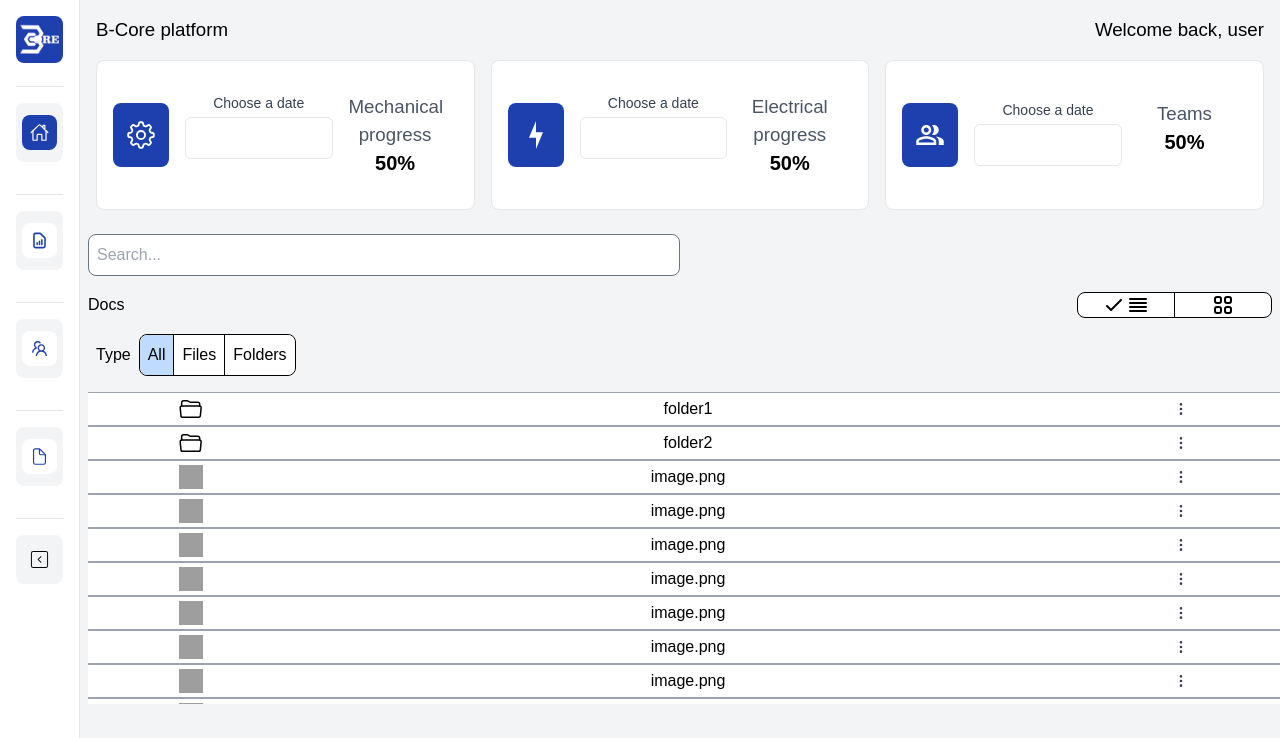
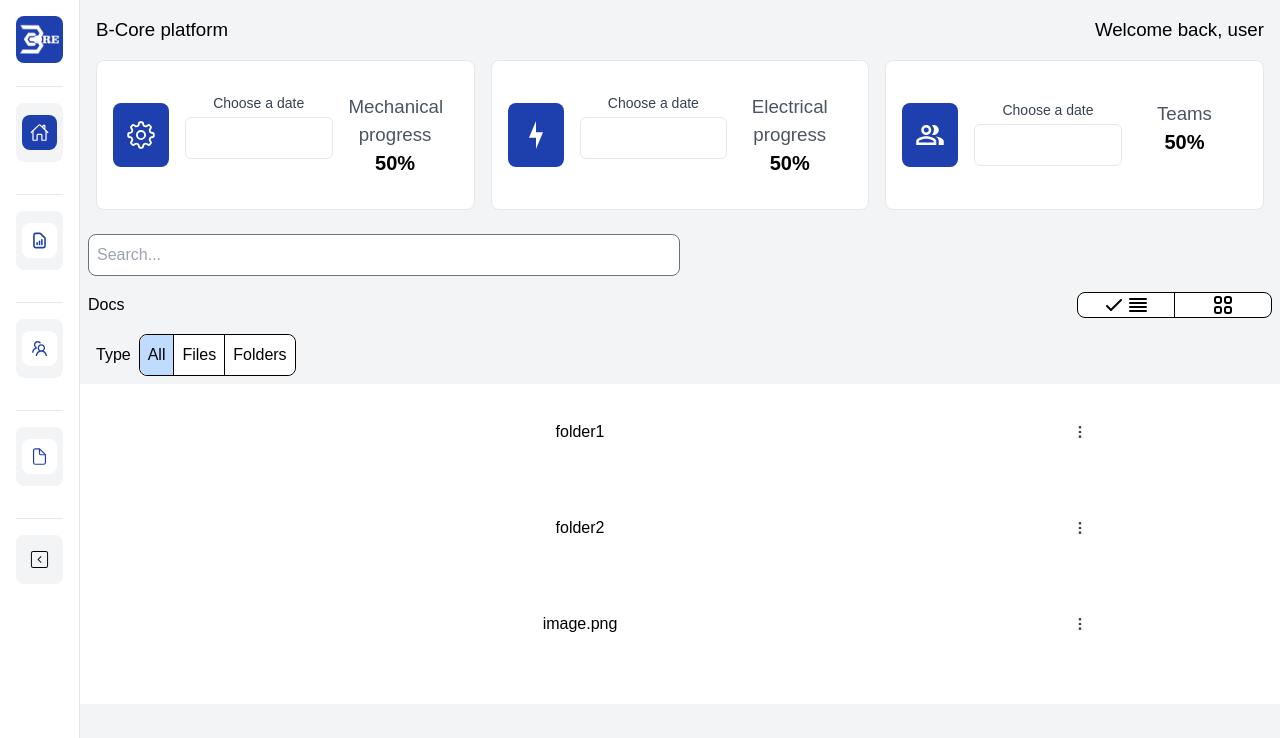
Before and after one commit to LMartin1998/BCorePlatform-Deploy, a Next.js app: page /docs in a window 1280 px wide. Shown: the top 738 px of the page. Built offline with nearby package versions, Linux system fonts and the light colour scheme; grey boxes are pictures that could not be loaded.

Commit message:
ow height

```diff
--- a/src/app/Components/files/ShowFiles.jsx
+++ b/src/app/Components/files/ShowFiles.jsx
@@ -26,46 +26,59 @@ export default function ShowFiles({ filesList, updateFiles }) {
     };
   }, []);
 
+  // const renderFiles = () => {
+  //   return filesList.map((file) => (
+  //     <div
+  //       className={`${
+  //         design == 1
+  //           ? "w-52 h-52 flex flex-col border rounded-lg justify-center"
+  //           : "h-12 w-full flex border-t border-b"
+  //       } items-center select-none border-gray-400
+  //       ${
+  //         open === file.id
+  //           ? "bg-blue-200 hover:none"
+  //           : "bg-white hover:bg-gray-100"
+  //       }
+  //       `}
+  //       key={file.id}
+  //       id={file.id}
+  //       onClick={updateOpen}
+  //       onDoubleClick={updateFiles}
+  //     >
+  //       {file.isFolder ? (
+  //         <div
+  //           className={`flex justify-center items-center m-1 ${
+  //             design == 1 ? "h-32 w-2/5" : "h-6 w-1/6"
+  //           }`}
+  //         >
+  //           <IoFolderOpenOutline className="w-full h-full"></IoFolderOpenOutline>
+  //         </div>
+  //       ) : (
+  //         <div
+  //           className={`flex justify-center items-center m-1 ${
+  //             design == 1 ? "h-32 w-2/5" : "h-6 w-1/6"
+  //           }`}
+  //         >
+  //           <img
+  //             className={`${design == 1 ? "size-24" : "size-6"}`}
+  //             src={file.imageLink}
+  //             alt={file.fileName}
+  //           />
+  //         </div>
+  //       )}
+  //       <div className="flex justify-center w-2/3">
+  //         <p>{file.fileName}</p>
+  //       </div>
+  //       <DropdrownFiles id={file.id}></DropdrownFiles>
+  //     </div>
+  //   ));
+  // };
   const renderFiles = () => {
     return filesList.map((file) => (
       <div
-        className={`${
-          design == 1
-            ? "w-52 h-52 flex flex-col border rounded-lg justify-center"
-            : "h-12 w-full flex border-t border-b"
-        } items-center select-none border-gray-400
-        ${
-          open === file.id
-            ? "bg-blue-200 hover:none"
-            : "bg-white hover:bg-gray-100"
-        }
-        `}
+        className="h-24 w-full flex items-center justify-center bg-white"
         key={file.id}
-        id={file.id}
-        onClick={updateOpen}
-        onDoubleClick={updateFiles}
       >
-        {file.isFolder ? (
-          <div
-            className={`flex justify-center items-center m-1 ${
-              design == 1 ? "h-32 w-2/5" : "h-6 w-1/6"
-            }`}
-          >
-            <IoFolderOpenOutline className="w-full h-full"></IoFolderOpenOutline>
-          </div>
-        ) : (
-          <div
-            className={`flex justify-center items-center m-1 ${
-              design == 1 ? "h-32 w-2/5" : "h-6 w-1/6"
-            }`}
-          >
-            <img
-              className={`${design == 1 ? "size-24" : "size-6"}`}
-              src={file.imageLink}
-              alt={file.fileName}
-            />
-          </div>
-        )}
         <div className="flex justify-center w-2/3">
           <p>{file.fileName}</p>
         </div>
@@ -75,15 +88,8 @@ export default function ShowFiles({ filesList, updateFiles }) {
   };
 
   return (
-    <div className="h-80 w-full flex flex-col overflow-auto">
-      <div
-        className={`w-full h-full m-1 p-1 ${
-          design == 1 ? "grid grid-cols-4 gap-x-1 gap-y-7" : "flex flex-col"
-        } items-center`}
-        ref={divRef}
-      >
-        {filesList && renderFiles()}
-      </div>
+    <div className="w-full h-80 overflow-auto">
+      <div className="flex flex-col w-full">{filesList && renderFiles()}</div>
     </div>
   );
 }
--- a/src/app/data/filesdata.jsx
+++ b/src/app/data/filesdata.jsx
@@ -182,4 +182,36 @@ export const filesList = [
     fileName: "image.png",
     parentId: null,
   },
+  {
+    id: 11,
+    imageLink:
+      "https://image-processor-storage.s3.us-west-2.amazonaws.com/images/3cf61c1011912a2173ea4dfa260f1108/halo-of-neon-ring-illuminated-in-the-stunning-landscape-of-yosemite.jpg",
+    isFolder: false,
+    fileName: "image.png",
+    parentId: null,
+  },
+  {
+    id: 12,
+    imageLink:
+      "https://image-processor-storage.s3.us-west-2.amazonaws.com/images/3cf61c1011912a2173ea4dfa260f1108/halo-of-neon-ring-illuminated-in-the-stunning-landscape-of-yosemite.jpg",
+    isFolder: false,
+    fileName: "image.png",
+    parentId: null,
+  },
+  {
+    id: 13,
+    imageLink:
+      "https://image-processor-storage.s3.us-west-2.amazonaws.com/images/3cf61c1011912a2173ea4dfa260f1108/halo-of-neon-ring-illuminated-in-the-stunning-landscape-of-yosemite.jpg",
+    isFolder: false,
+    fileName: "image.png",
+    parentId: null,
+  },
+  {
+    id: 14,
+    imageLink:
+      "https://image-processor-storage.s3.us-west-2.amazonaws.com/images/3cf61c1011912a2173ea4dfa260f1108/halo-of-neon-ring-illuminated-in-the-stunning-landscape-of-yosemite.jpg",
+    isFolder: false,
+    fileName: "image.png",
+    parentId: null,
+  },
 ];
```
